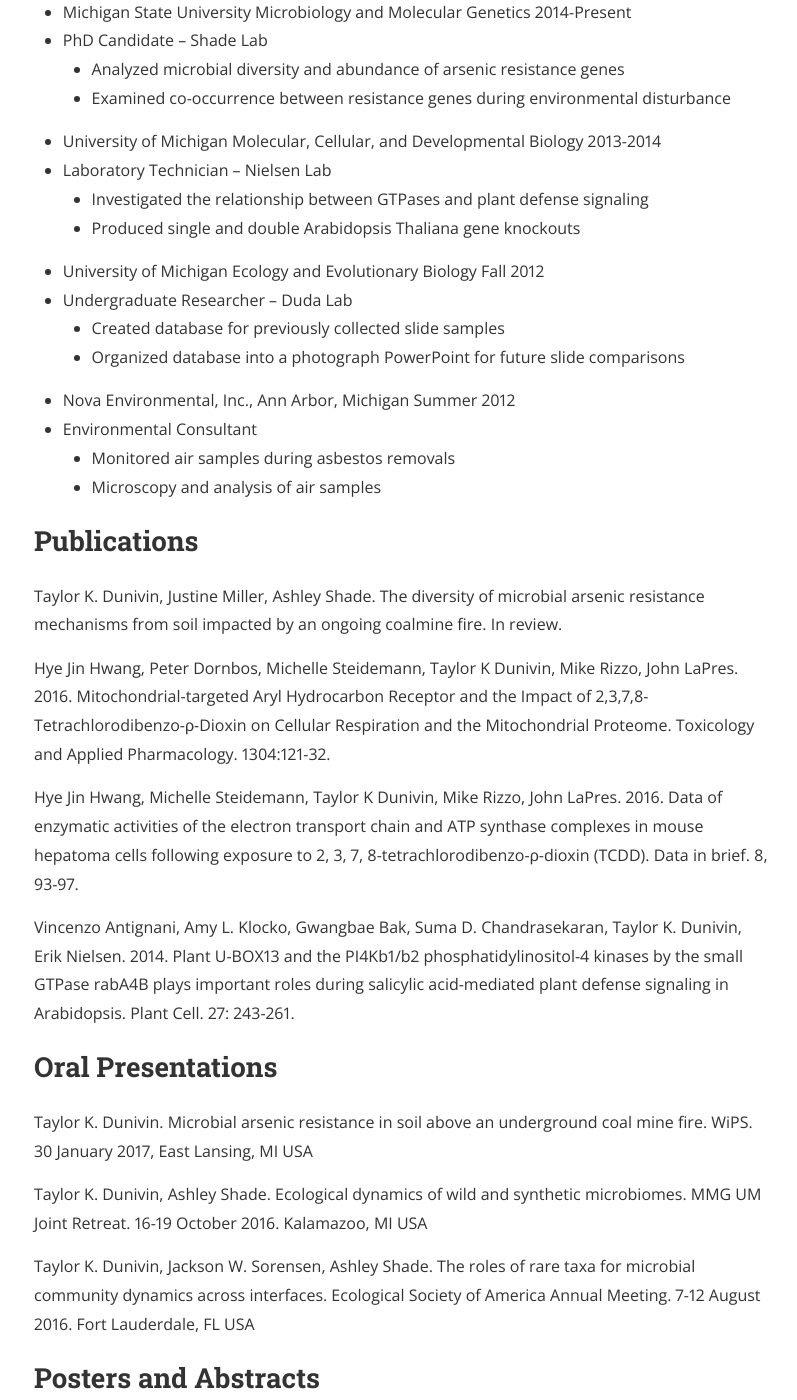
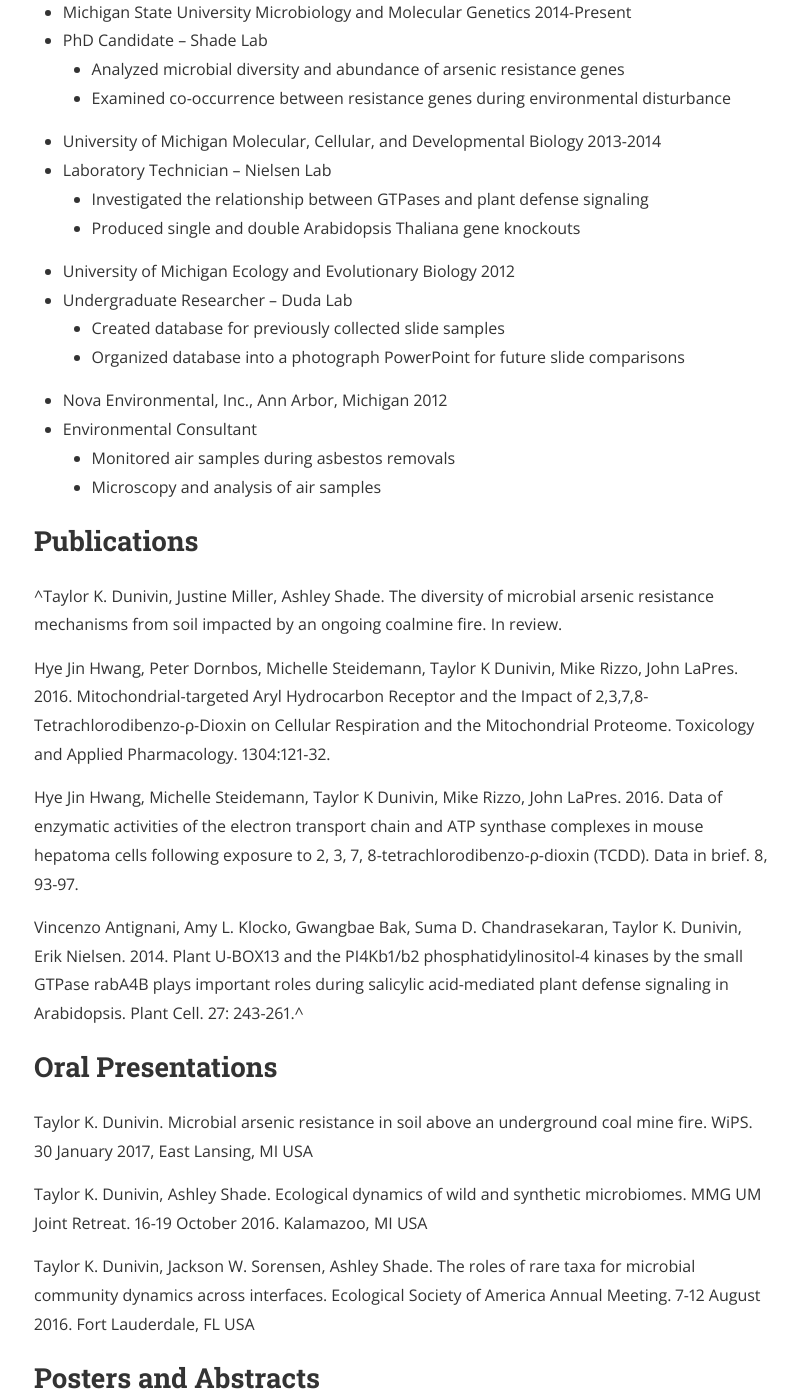
Before and after one commit to dunivint/dunivint.github.io, a Jekyll site: the page built from materials.md, in a window 1280 px wide and 1400 px high, scrolled down 611 px. Shown: the whole window, without its empty margins (238-1035 px from the left). Built offline with Jekyll 4.4.1, drawn with Linux system fonts in a browser that asks for light colours; nearby versions of some CDN libraries; a style sheet for code colours, icons or effects is not loaded.

Commit message:
Update materials.md

```diff
--- a/materials.md
+++ b/materials.md
@@ -26,24 +26,24 @@ University of Michigan, Ann Arbor, Michigan
   *	Investigated the relationship between GTPases and plant defense signaling
   * Produced single and double Arabidopsis Thaliana gene knockouts
 
-* University of Michigan Ecology and Evolutionary Biology                                                    Fall 2012
+* University of Michigan Ecology and Evolutionary Biology                                                     2012
 * Undergraduate Researcher – Duda Lab
   *	Created database for previously collected slide samples
   *	Organized database into a photograph PowerPoint for future slide comparisons
 
-* Nova Environmental, Inc., Ann Arbor, Michigan                                                                                           Summer 2012
+* Nova Environmental, Inc., Ann Arbor, Michigan                                                                                            2012
 * Environmental Consultant
   *	Monitored air samples during asbestos removals
   *	Microscopy and analysis of air samples
 
 ## Publications
-Taylor K. Dunivin, Justine Miller, Ashley Shade. The diversity of microbial arsenic resistance mechanisms from soil impacted by an ongoing coalmine fire. In review.
+^Taylor K. Dunivin, Justine Miller, Ashley Shade. The diversity of microbial arsenic resistance mechanisms from soil impacted by an ongoing coalmine fire. In review.
 
 Hye Jin Hwang, Peter Dornbos, Michelle Steidemann, Taylor K Dunivin, Mike Rizzo, John LaPres. 2016. Mitochondrial-targeted Aryl Hydrocarbon Receptor and the Impact of 2,3,7,8-Tetrachlorodibenzo-ρ-Dioxin on Cellular Respiration and the Mitochondrial Proteome. Toxicology and Applied Pharmacology. 1304:121-32.
 
 Hye Jin Hwang, Michelle Steidemann, Taylor K Dunivin, Mike Rizzo, John LaPres. 2016. Data of enzymatic activities of the electron transport chain and ATP synthase complexes in mouse hepatoma cells following exposure to 2, 3, 7, 8-tetrachlorodibenzo-ρ-dioxin (TCDD). Data in brief. 8, 93-97.
 
-Vincenzo Antignani, Amy L. Klocko, Gwangbae Bak, Suma D. Chandrasekaran, Taylor K. Dunivin, Erik Nielsen. 2014. Plant U-BOX13 and the PI4Kb1/b2 phosphatidylinositol-4 kinases by the small GTPase rabA4B plays important roles during salicylic acid-mediated plant defense signaling in Arabidopsis. Plant Cell. 27: 243-261.
+Vincenzo Antignani, Amy L. Klocko, Gwangbae Bak, Suma D. Chandrasekaran, Taylor K. Dunivin, Erik Nielsen. 2014. Plant U-BOX13 and the PI4Kb1/b2 phosphatidylinositol-4 kinases by the small GTPase rabA4B plays important roles during salicylic acid-mediated plant defense signaling in Arabidopsis. Plant Cell. 27: 243-261.^
 
 ## __Oral Presentations__
 Taylor K. Dunivin. Microbial arsenic resistance in soil above an underground coal mine fire. WiPS. 30 January 2017, East Lansing, MI USA
```
